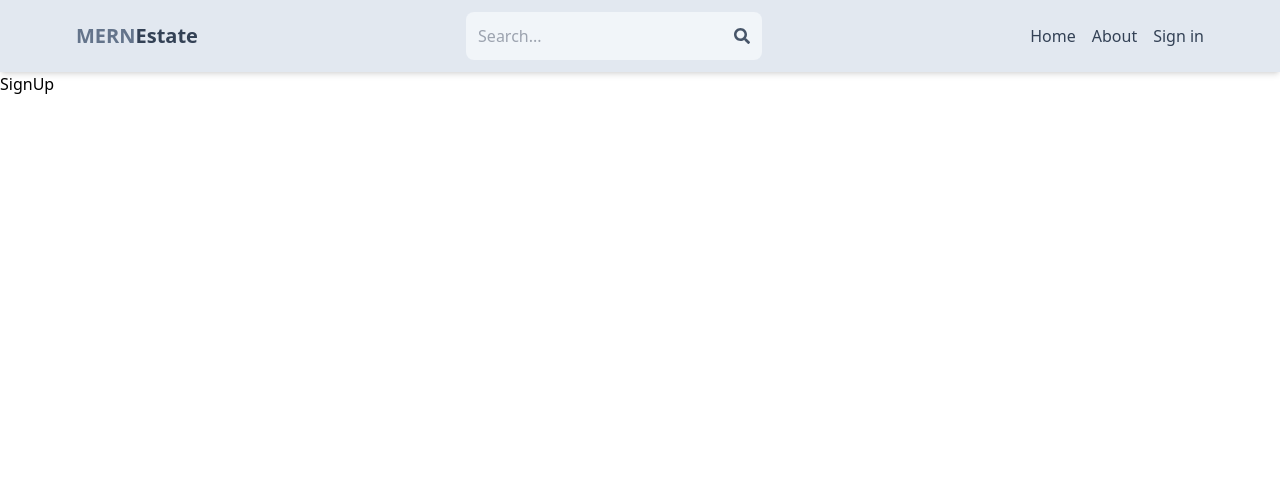
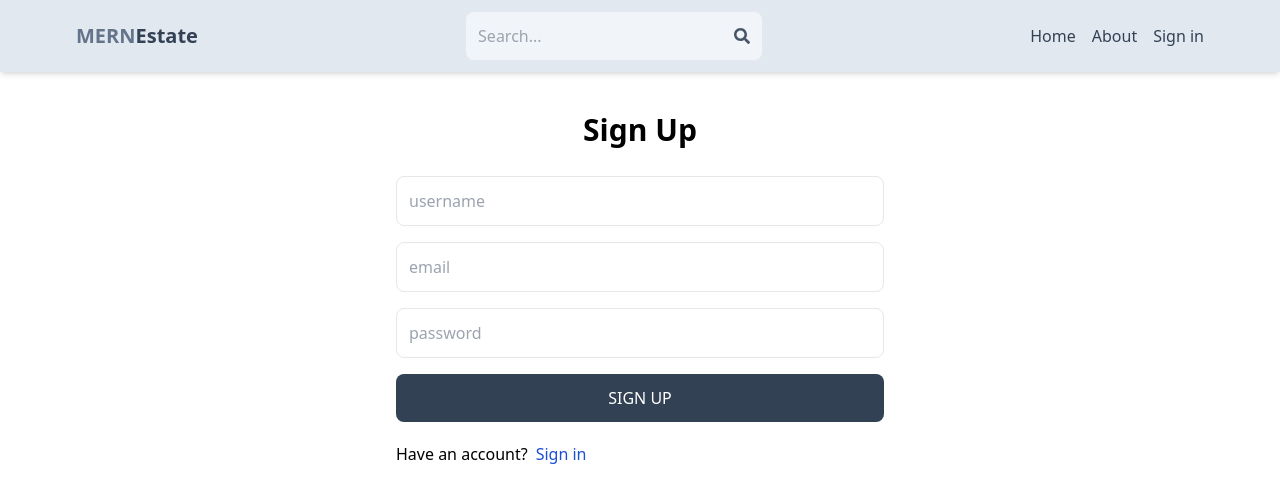
Before and after one commit to Fenil05/mern-estate, a React (Vite) app in the folder client/: page /sign-up in a window 1280 px wide. Shown: the top 502 px of the page. Built offline with nearby package versions, Linux system fonts and the light colour scheme.

Commit message:
complete signup page ui

```diff
--- a/client/src/pages/SignUp.jsx
+++ b/client/src/pages/SignUp.jsx
@@ -1,8 +1,45 @@
 import React from 'react'
+import {Link} from "react-router-dom"
 
 const SignUp = () => {
   return (
-    <div>SignUp</div>
+    <div className='p-3 max-w-lg mx-auto'>
+      <h1 className='text-3xl text-center font-semibold my-7'>Sign Up</h1>
+      <form className='flex flex-col gap-4'>
+        <input
+          type='text'
+          placeholder='username'
+          className='border p-3 rounded-lg'
+          id='username'
+        />
+        <input
+          type='email'
+          placeholder='email'
+          className='border p-3 rounded-lg'
+          id='email'
+        />
+        <input
+          type='password'
+          placeholder='password'
+          className='border p-3 rounded-lg'
+          id='password'
+        />
+
+        <button
+          className='bg-slate-700 text-white p-3 rounded-lg uppercase hover:opacity-95 disabled:opacity-80'
+        >
+          Sign Up
+        </button>
+      </form>
+      <div className='flex gap-2 mt-5'>
+        <p>Have an account?</p>
+        <Link to={'/sign-in'}>
+          <span className='text-blue-700'>Sign in</span>
+        </Link>
+      </div>
+      {/* {error && <p className='text-red-500 mt-5'>{error}</p>} */}
+    </div>
+
   )
 }
 
```
